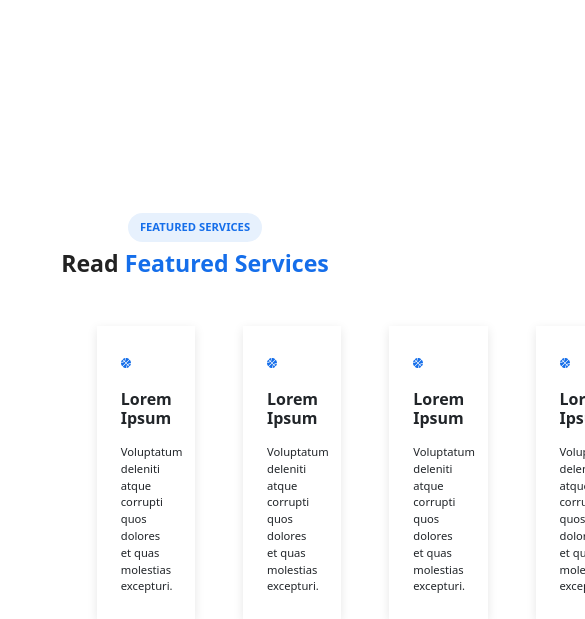
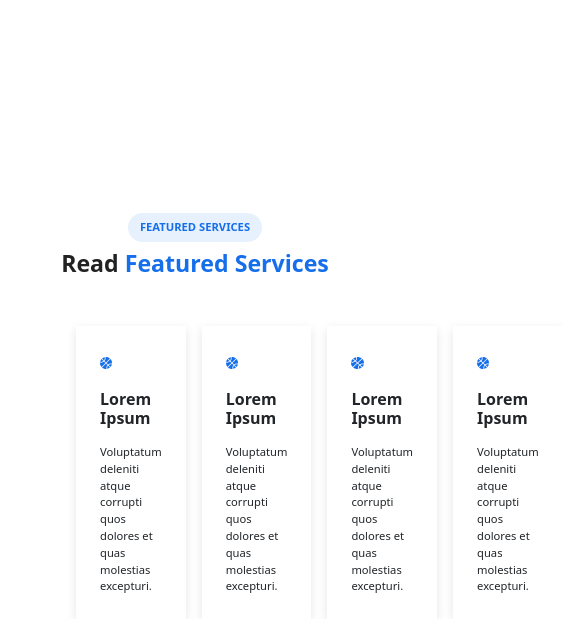
Before and after one commit to maxberck/Projet_templateMolengeek_maxence, a website: page index.html in a window 390 px wide. Shown: the part 481-1100 px from the top of the page, 585 px wide, since content can reach past the window. Drawn offline with Linux system fonts and the light colour scheme.

Commit message:
feature fini début de la section carousel vérifier les espaces et faire le responsive

```diff
--- a/index.html
+++ b/index.html
@@ -44,27 +44,27 @@
             <a href="#" class="btn btn-primary rounded-5 mb-2"><strong>FEATURED SERVICES</strong></a>
             <h3 class="card-title">Read <span>Featured Services</span></h3>
         </div>
-        <div class="container w-75 d-flex s1-card p-5 gap-5">
+        <div class="container w-75 d-flex s1-card pt-5 gap-3">
             <!-- Card 1 -->
-            <div class="card-body p-4 w-50">
+            <div class="card-body p-4 ">
                 <img src="./public/img/basketball-solid.svg" alt="">
                 <h5 class="card-title pt-3 pb-3 fs-6 fw-bold">Lorem Ipsum</h5>
                 <p class="card-text">Voluptatum deleniti atque corrupti quos dolores et quas molestias excepturi.</p>
             </div>
             <!-- Card 2 -->
-            <div class="card-body p-4 w-50">
+            <div class="card-body p-4 ">
                 <img src="./public/img/basketball-solid.svg" alt="">
                 <h5 class="card-title pt-3 pb-3 fs-6 fw-bold">Lorem Ipsum</h5>
                 <p class="card-text">Voluptatum deleniti atque corrupti quos dolores et quas molestias excepturi.</p>
             </div>
             <!-- Card 3 -->
-            <div class="card-body p-4 w-50">
+            <div class="card-body p-4 ">
                 <img src="./public/img/basketball-solid.svg" alt="">
                 <h5 class="card-title pt-3 pb-3 fs-6 fw-bold">Lorem Ipsum</h5>
                 <p class="card-text">Voluptatum deleniti atque corrupti quos dolores et quas molestias excepturi.</p>
             </div>
             <!-- Card 4 -->
-            <div class="card-body p-4 w-50">
+            <div class="card-body p-4">
                 <img src="./public/img/basketball-solid.svg" alt="">
                 <h5 class="card-title pt-3 pb-3 fs-6 fw-bold">Lorem Ipsum</h5>
                 <p class="card-text">Voluptatum deleniti atque corrupti quos dolores et quas molestias excepturi.</p>
--- a/src/sass/modules/_featured.sass
+++ b/src/sass/modules/_featured.sass
@@ -12,7 +12,7 @@
             color: $blue
     .s1-card
         padding-left: 7%
-        justify-content: space-between
+        padding-right: 7%
         div
             box-shadow: $card-box-shadow
             img
```
Also changed, not shown: public/css/app.css.
